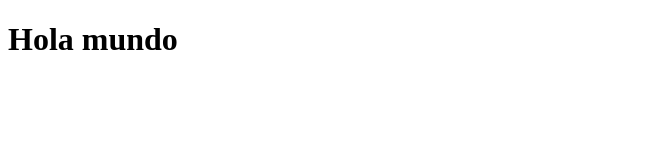
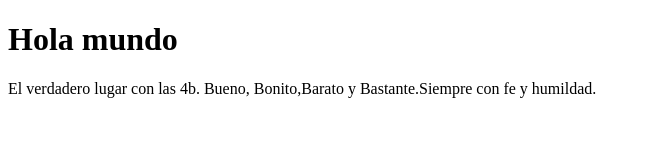
Before and after one commit to jose2119/repositoriotag, a plain HTML site: page index.html in a window 1280 px wide. Shown: the whole page, without its empty margins (0-651 px from the left). Drawn offline with Linux system fonts and the light colour scheme.

Commit message:
Slogan index

```diff
--- a/index.html
+++ b/index.html
@@ -8,5 +8,9 @@
 </head>
 <body>
     <h1>Hola mundo</h1>
+    <p>El verdadero lugar con las 4b. Bueno,
+        Bonito,Barato y Bastante.Siempre con fe
+        y humildad.
+    </p>
 </body>
 </html>
```
